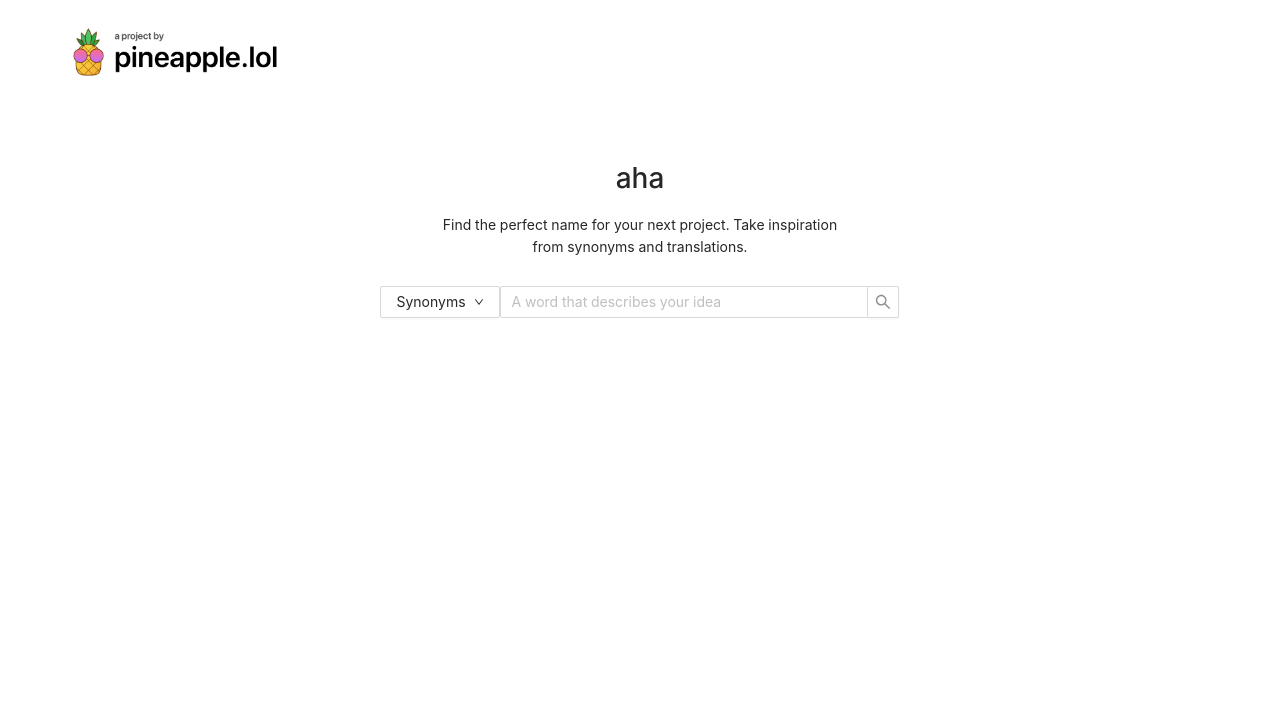
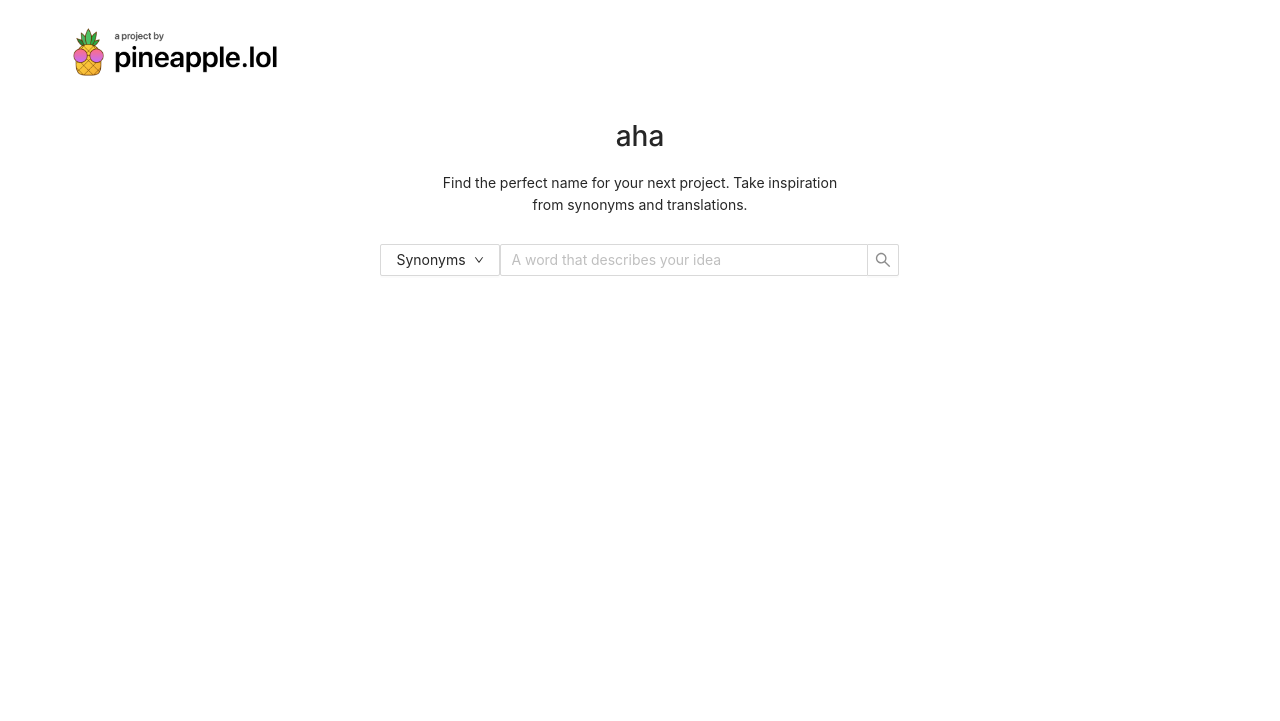
Before and after one commit to pineapplelol/aha, a React app: page / in a window 1280 px wide. Shown: the top 721 px of the page. Built offline with nearby package versions, Linux system fonts and the light colour scheme; grey boxes are pictures that could not be loaded.

Commit message:
Reduce header margin

```diff
--- a/src/css/Header.css
+++ b/src/css/Header.css
@@ -1,5 +1,5 @@
 .header {
-  padding-top: 4em;
+  padding-top: 1em;
   text-align: center;
 }
 
--- a/src/css/Home.css
+++ b/src/css/Home.css
@@ -4,6 +4,6 @@
 
 .content {
   margin: 0px auto;
-  min-height: calc(100vh - 420px);
+  min-height: calc(100vh - 380px);
   width: 90%;
 }
```
